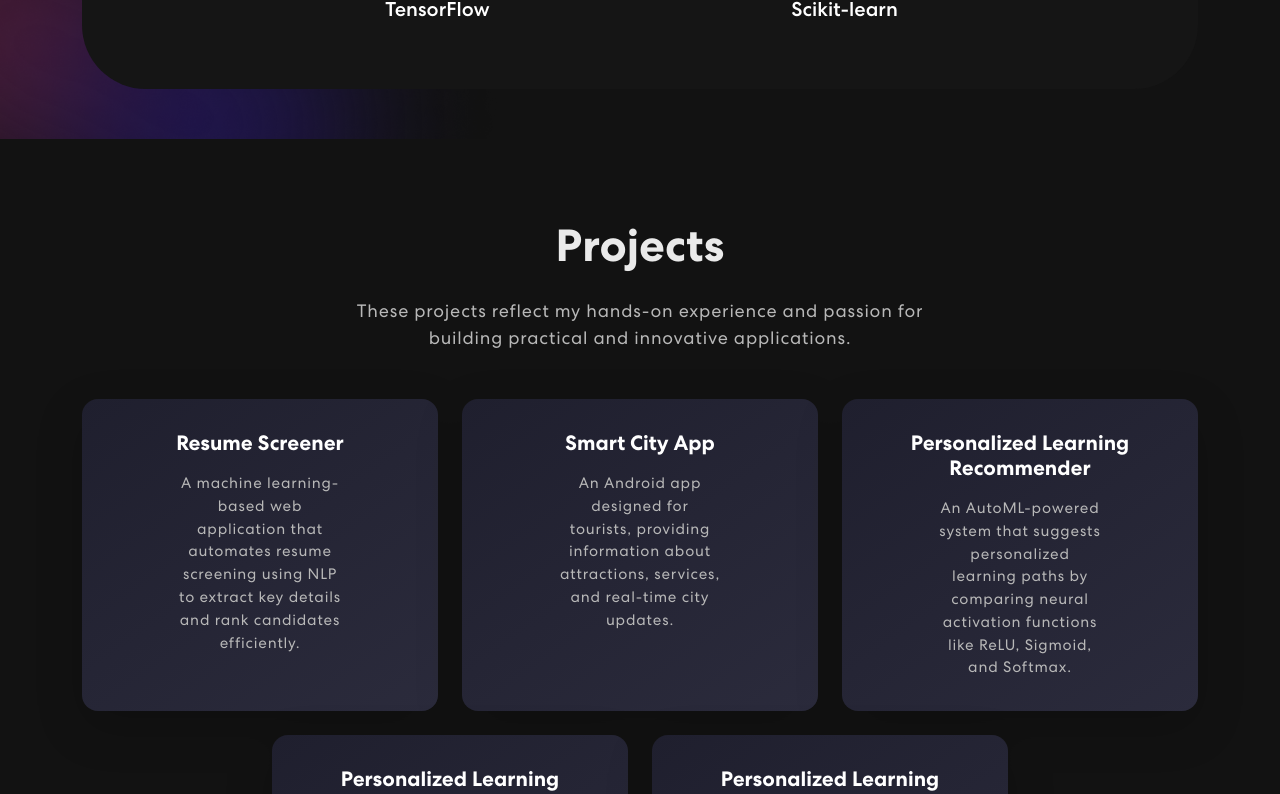
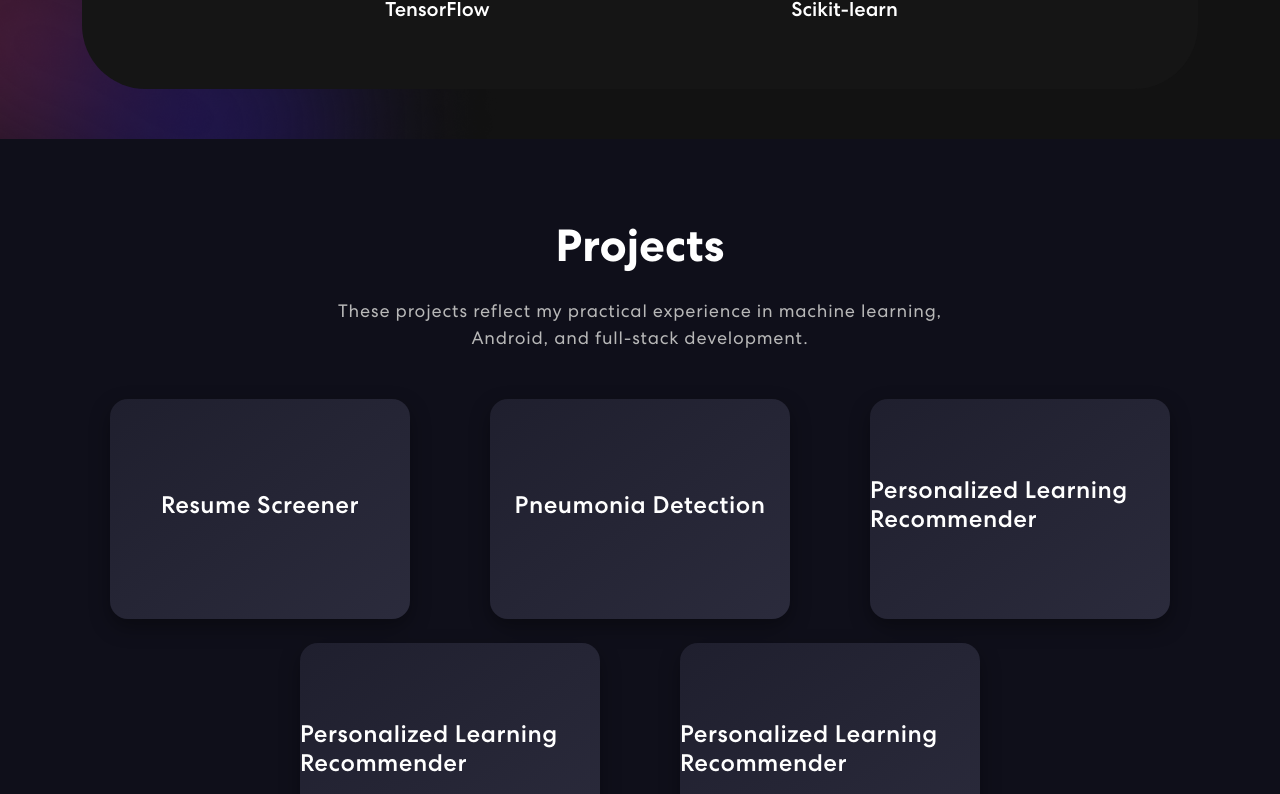
Before and after one commit to A-LOGESHWARAN/React_portfolio, a React (Create React App) app: page / in a window 1280 px wide. Shown: the part 1300-2094 px from the top of the page. Built offline with nearby package versions, Linux system fonts and the light colour scheme.

Commit message:
project-section

```diff
--- a/package.json
+++ b/package.json
@@ -14,7 +14,7 @@
     "framer-motion": "^12.23.24",
     "nodemailer": "^6.7.5",
     "react": "^18.1.0",
-    "react-bootstrap": "^2.4.0",
+    "react-bootstrap": "^2.10.10",
     "react-bootstrap-icons": "^1.8.2",
     "react-dom": "^18.1.0",
     "react-mailchimp-subscribe": "^2.1.3",
--- a/src/App.css
+++ b/src/App.css
@@ -671,77 +671,7 @@ nav.navbar .navbar-toggler[aria-expanded="true"] .navbar-toggler-icon {
   letter-spacing: 0.5px;
   margin-top: 20px;
 }
-.project {
-  background-color: #121212;
-  color: #EAEAEA;
-  padding: 80px 0;
-  position: relative;
-}
 
-.projects-heading {
-  font-size: 2.5rem;
-  font-weight: 700;
-  text-align: center;
-  background: linear-gradient(90deg, #AA00FF, #00C2FF);
-  -webkit-background-clip: text;
-  -webkit-text-fill-color: transparent;
-  margin-bottom: 1rem;
-}
-
-.projects-sub {
-  text-align: center;
-  font-size: 1.1rem;
-  color:  rgba(170, 0, 255, 0.6);
-  max-width: 850px;
-  margin: 0 auto 3rem;
-  line-height: 1.6;
-}
-
-.simple-project-card {
-  background-color: #1E1E1E;
-  border: 1px solid transparent;
-  border-radius: 16px;
-  padding: 1.8rem;
-  box-shadow: 0 8px 25px rgba(0, 0, 0, 0.35);
-  transition: all 0.3s ease;
-}
-
-.simple-project-card:hover {
-  transform: translateY(-6px);
-  border: 1px solid rgba(170, 0, 255, 0.6);
-  box-shadow: 0 0 25px rgba(170, 0, 255, 0.4);
-}
-
-.simple-project-title {
-  font-size: 1.5rem;
-  font-weight: 700;
-  margin-bottom: 0.8rem;
-  color: black;
-}
-
-.simple-project-desc {
-  font-size: 1rem;
-  color: black;
-  line-height: 1.6;
-  margin-bottom: 1.5rem;
-}
-
-.project-btn {
-  background: transparent;
-  border: 1px solid #AA00FF;
-  color: black;
-  border-radius: 8px;
-  padding: 0.5rem 1rem;
-  font-size: 0.95rem;
-  transition: all 0.3s ease;
-}
-
-.project-btn:hover {
-  background: linear-gradient(90deg, #AA00FF, #00C2FF);
-  color: #fff;
-  border-color: transparent;
-  box-shadow: 0 0 15px rgba(170, 0, 255, 0.6);
-}
 .success {
   color: #28a745; /* Green for success */
   font-weight: 500;
@@ -851,3 +781,91 @@ nav.navbar .navbar-toggler[aria-expanded="true"] .navbar-toggler-icon {
   position: relative;
   z-index: 2;
 }
+
+/* project css */
+.project {
+  padding: 80px 0;
+  background-color: #0f0f1a;
+  color: #fff;
+}
+
+.flip-card {
+  background: transparent;
+  width: 300px;
+  height: 220px;
+  perspective: 1000px;
+}
+
+.flip-card-inner {
+  position: relative;
+  width: 100%;
+  height: 100%;
+  transition: transform 0.7s;
+  transform-style: preserve-3d;
+}
+
+.flip-card:hover .flip-card-inner {
+  transform: rotateY(180deg);
+}
+
+.flip-card-front,
+.flip-card-back {
+  position: absolute;
+  width: 100%;
+  height: 100%;
+  border-radius: 18px;
+  backface-visibility: hidden;
+  overflow: hidden;
+  box-shadow: 0 8px 20px rgba(0, 0, 0, 0.35);
+}
+
+/* Front side */
+.flip-card-front {
+  background: linear-gradient(145deg, #1f1f2e, #2b2b3c);
+  display: flex;
+  align-items: center;
+  justify-content: center;
+  font-weight: 600;
+  font-size: 1.2rem;
+  letter-spacing: 0.5px;
+  color: #fff;
+}
+
+/* Back side */
+.flip-card-back {
+  background: linear-gradient(145deg, #29293f, #1e1e2e);
+  transform: rotateY(180deg);
+  display: flex;
+  flex-direction: column;
+  align-items: center;
+  justify-content: center;
+  padding: 18px;
+  text-align: center;
+  color: #eaeaea;
+}
+
+.flip-card-back p {
+  font-size: 0.9rem;
+  margin-bottom: 15px;
+  line-height: 1.4;
+}
+
+.visit-btn {
+  background: #6c63ff; /* 💜 Purple-blue color like your sample */
+  color: #ffffff;
+  padding: 10px 20px;
+  border-radius: 9999px;
+  font-weight: 600;
+  letter-spacing: 0.5px;
+  text-decoration: none;
+  font-size: 0.95rem;
+  transition: all 0.3s ease;
+  box-shadow: 0 0 10px rgba(108, 99, 255, 0.4);
+}
+
+.visit-btn:hover {
+  background: #7d72ff; /* slightly lighter hover shade */
+  color: #ffffff;
+  box-shadow: 0 0 20px rgba(108, 99, 255, 0.8);
+  transform: scale(1.05);
+}
--- a/src/components/Projects.js
+++ b/src/components/Projects.js
@@ -1,37 +1,38 @@
-import { Container, Row, Col, Card } from "react-bootstrap";
+import { Container, Row, Col } from "react-bootstrap";
 import TrackVisibility from "react-on-screen";
 import "animate.css";
+ // ✅ We'll use a CSS file for styling
 
 export const Projects = () => {
   const projects = [
     {
       title: "Resume Screener",
       description:
-        "A machine learning-based web application that automates resume screening using NLP to extract key details and rank candidates efficiently.",
+        "A machine learning-based web app that automates resume screening using NLP and rank candidates efficiently.",
       github: "https://github.com/A-LOGESHWARAN/Resume_screener",
     },
     {
-      title: "Smart City App",
+      title: "Pneumonia Detection",
       description:
-        "An Android app designed for tourists, providing information about attractions, services, and real-time city updates.",
+        "A deep learning model that detects pneumonia from chest X-ray images for faster and accurate diagnosis.",
       github: "https://github.com/yourusername/smart-city",
     },
     {
       title: "Personalized Learning Recommender",
       description:
-        "An AutoML-powered system that suggests personalized learning paths by comparing neural activation functions like ReLU, Sigmoid, and Softmax.",
+        "An AutoML-based system suggesting learning paths by comparing neural activation functions like ReLU, Sigmoid, and Softmax.",
       github: "https://github.com/yourusername/learning-recommender",
     },
     {
       title: "Personalized Learning Recommender",
       description:
-        "An AutoML-powered system that suggests personalized learning paths by comparing neural activation functions like ReLU, Sigmoid, and Softmax.",
+        "An AutoML-based system suggesting learning paths by comparing neural activation functions like ReLU, Sigmoid, and Softmax.",
       github: "https://github.com/yourusername/learning-recommender",
     },
     {
       title: "Personalized Learning Recommender",
       description:
-        "An AutoML-powered system that suggests personalized learning paths by comparing neural activation functions like ReLU, Sigmoid, and Softmax.",
+        "An AutoML-based system suggesting learning paths by comparing neural activation functions like ReLU, Sigmoid, and Softmax.",
       github: "https://github.com/yourusername/learning-recommender",
     },
   ];
@@ -50,9 +51,10 @@ export const Projects = () => {
                 >
                   <h2 className="text-center mb-4">Projects</h2>
                   <p className="text-center mb-5">
-                    These projects reflect my hands-on experience and passion
-                    for building practical and innovative applications.
+                    These projects reflect my practical experience in
+                    machine learning, Android, and full-stack development.
                   </p>
+
                   <Row className="justify-content-center">
                     {projects.map((project, index) => (
                       <Col
@@ -62,42 +64,27 @@ export const Projects = () => {
                         md={4}
                         className="mb-4 d-flex justify-content-center"
                       >
+                        <div className="flip-card">
+                          <div className="flip-card-inner">
+                            {/* Front */}
+                            <div className="flip-card-front">
+                              <h4>{project.title}</h4>
+                            </div>
+
+                            {/* Back */}
+                            <div className="flip-card-back">
+                              <p>{project.description}</p>
                               <a
                                 href={project.github}
                                 target="_blank"
                                 rel="noopener noreferrer"
-                          style={{ textDecoration: "none", color: "inherit" }}
+                                className="visit-btn"
                               >
-                          <Card
-                            className="shadow-lg border-0 h-100 text-center p-3"
-                            style={{
-                              borderRadius: "16px",
-                              background:
-                                "linear-gradient(145deg, #1f1f2e, #2b2b3c)",
-                              color: "white",
-                              transition: "transform 0.3s ease, box-shadow 0.3s ease",
-                            }}
-                            onMouseEnter={(e) => {
-                              e.currentTarget.style.transform = "translateY(-10px)";
-                              e.currentTarget.style.boxShadow =
-                                "0 10px 20px rgba(0, 0, 0, 0.3)";
-                            }}
-                            onMouseLeave={(e) => {
-                              e.currentTarget.style.transform = "translateY(0)";
-                              e.currentTarget.style.boxShadow =
-                                "0 5px 10px rgba(0, 0, 0, 0.2)";
-                            }}
-                          >
-                            <Card.Body>
-                              <Card.Title className="mb-3" style={{ fontSize: "1.3rem", fontWeight: "600" }}>
-                                {project.title}
-                              </Card.Title>
-                              <Card.Text style={{ fontSize: "0.95rem" }}>
-                                {project.description}
-                              </Card.Text>
-                            </Card.Body>
-                          </Card>
+                                Visit Project
                               </a>
+                            </div>
+                          </div>
+                        </div>
                       </Col>
                     ))}
                   </Row>
```
Also changed, not shown: 1 other file (tests, documents, lock files or other folders). Lines whose indentation alone changed are shown as unchanged.
